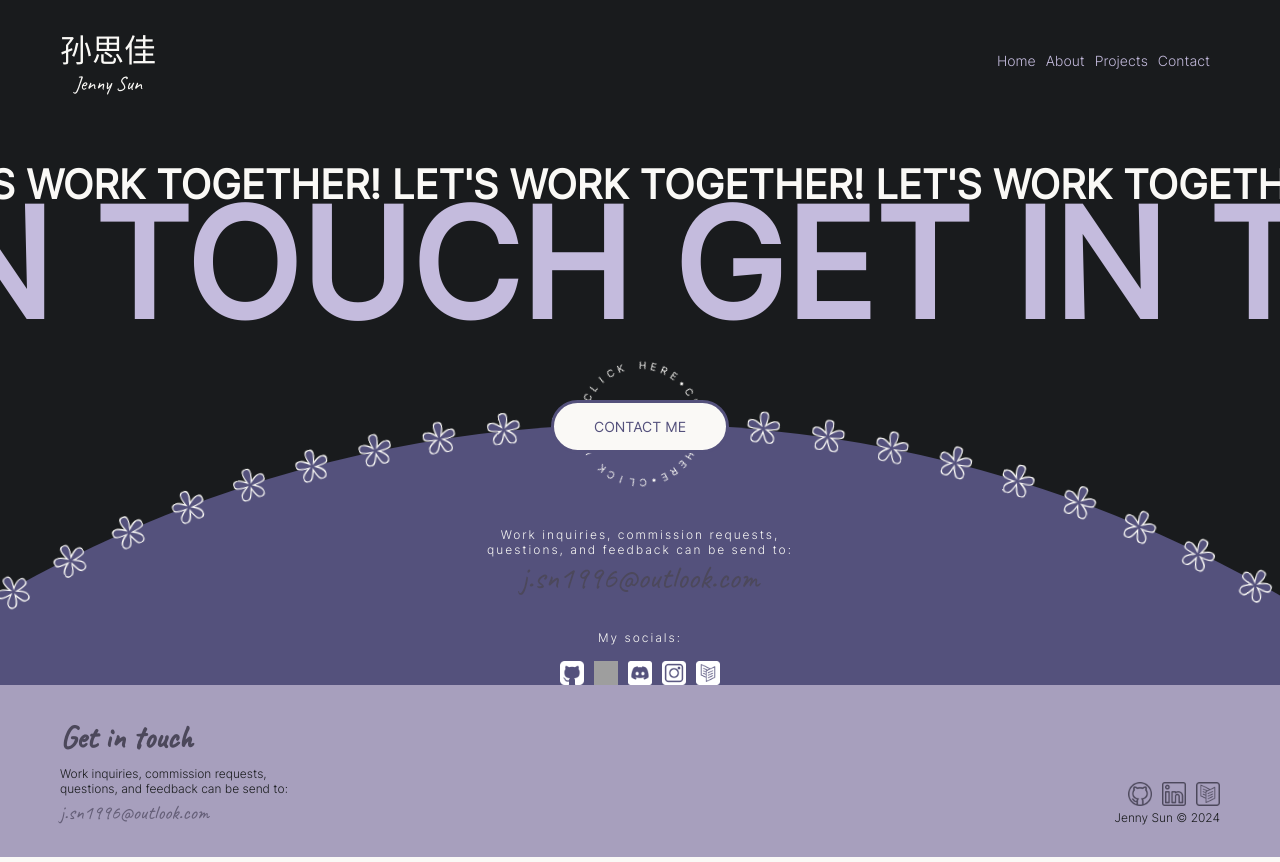
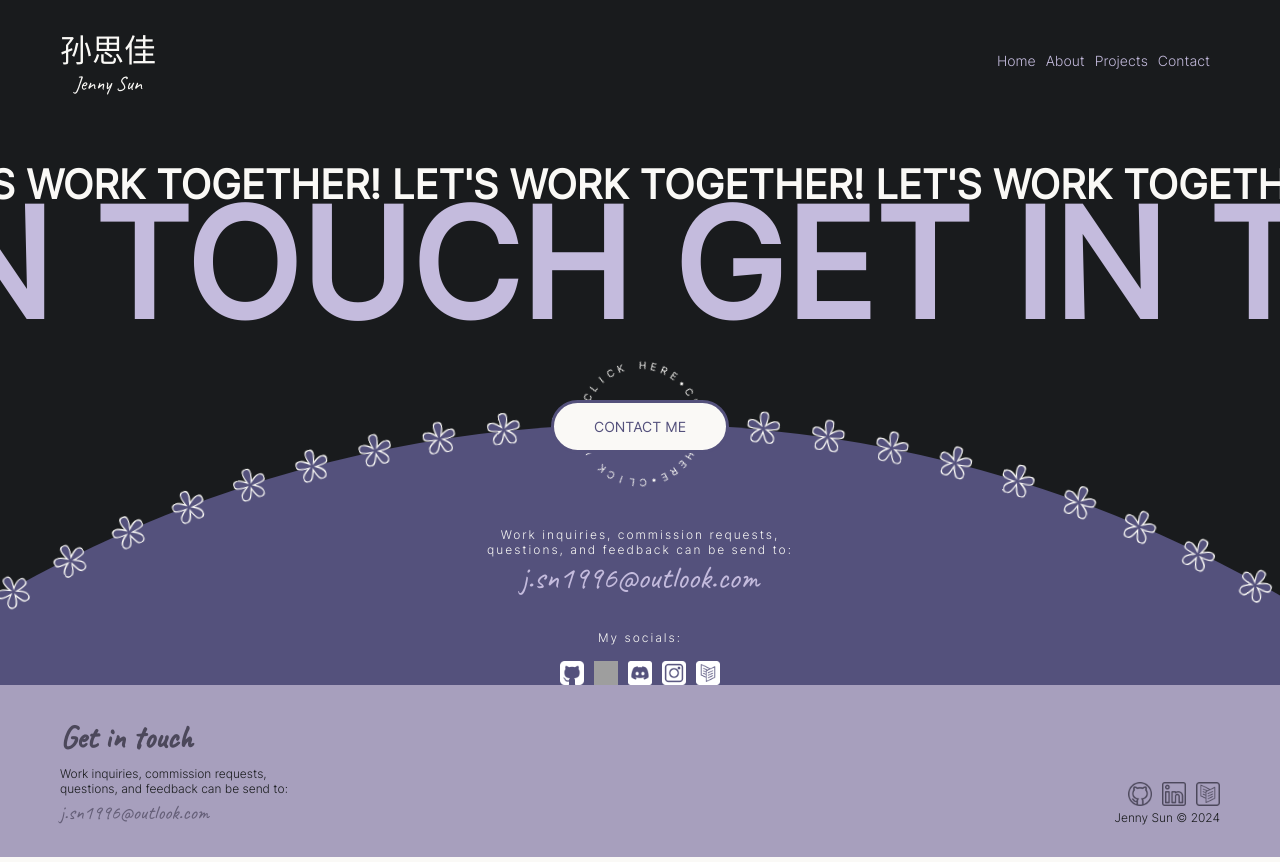
Before and after one commit to xMISSJ/portfolio, a SvelteKit app: page /contact in a window 1280 px wide. In both pictures the pointer is over the element "j.sn1996@outlook.com". Built offline with nearby package versions, Linux system fonts and the light colour scheme; grey boxes are pictures that could not be loaded; a web font is replaced by a local one.

Commit message:
feat: small change to hover color of the email-button.

```diff
--- a/src/routes/contact/+page.svelte
+++ b/src/routes/contact/+page.svelte
@@ -73,7 +73,7 @@
       />
     </div>
 
-    <div id="contact-button">
+    <div id="contact-button" on:click={() => sendEmail()}>
       {"Contact me".toUpperCase()}
     </div>
 
@@ -150,7 +150,7 @@
     cursor: pointer;
 
     &:hover {
-      color: var(--color-darkest-lilac);
+      color: var(--color-lilac);
     }
   }
 
```
